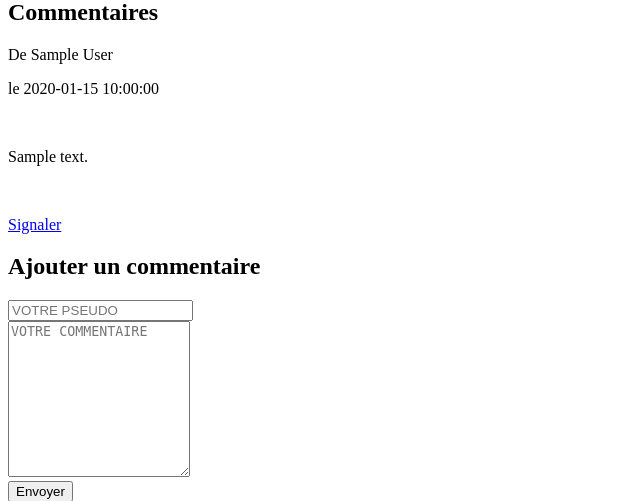
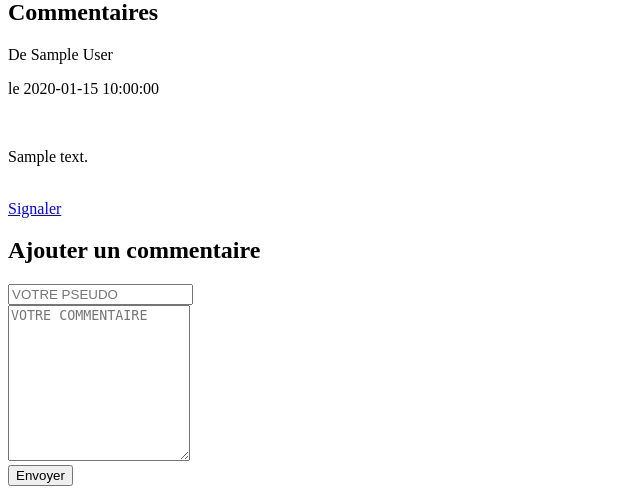
Before and after one commit to elow61/projet4, a PHP site: template view/frontend/chapters.php in a window 1280 px wide. Shown: the part 326-827 px from the top of the page, without its empty margins (0-640 px from the left). Run offline with PHP 8.4, Linux system fonts and the light colour scheme; the template is opened without the code that fills it: most values are stand-ins (such as "Sample title", 1, 10 or a date in 2020); some libraries are stand-ins or nearby versions.

Commit message:
Modifications mineures

```diff
--- a/view/frontend/chapters.php
+++ b/view/frontend/chapters.php
@@ -58,7 +58,7 @@
                     <?php else :?>
                     <!-- Bouton pour signaler -->
                         <a href="index.php?action=report&id=<?= $data_comment['chapter_id'] ?>&commentId=<?= $data_comment['id']?>" onclick="return(confirm('Êtes vous sûr de vouloir signaler ce commentaire ?'));">
-                            <p class="report-btn">Signaler</p>
+                            <span class="report-btn">Signaler</span>
                         </a>
                     <?php endif ?>
                 </div>
--- a/view/frontend/errorView.php
+++ b/view/frontend/errorView.php
@@ -12,7 +12,6 @@
 
 <body class="body-error">
     <section class="container_error">
-        <h2>Une erreur est survenue : </h2>
         <div class="text-mess">
             <p><?=  $errorMess; ?></p>
             <a href="index.php">Retourner sur la page d'accueil <i class="fas fa-sign-in-alt"></i></a>
```
